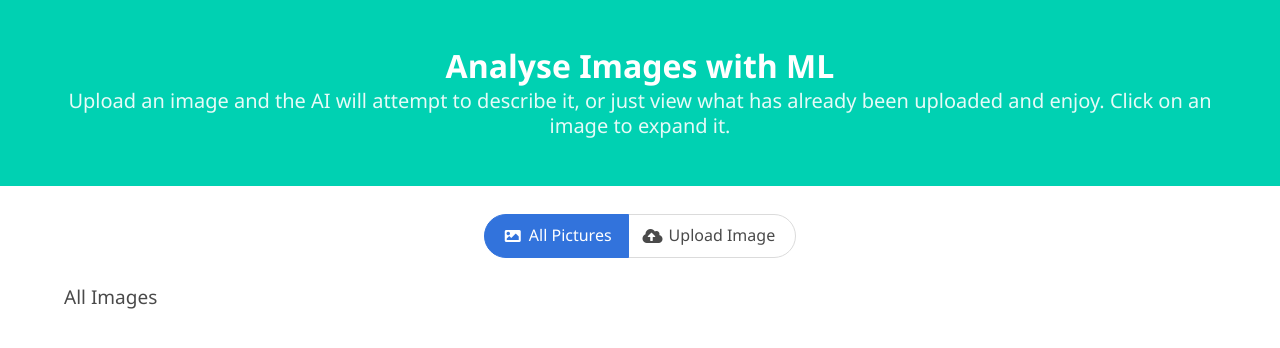
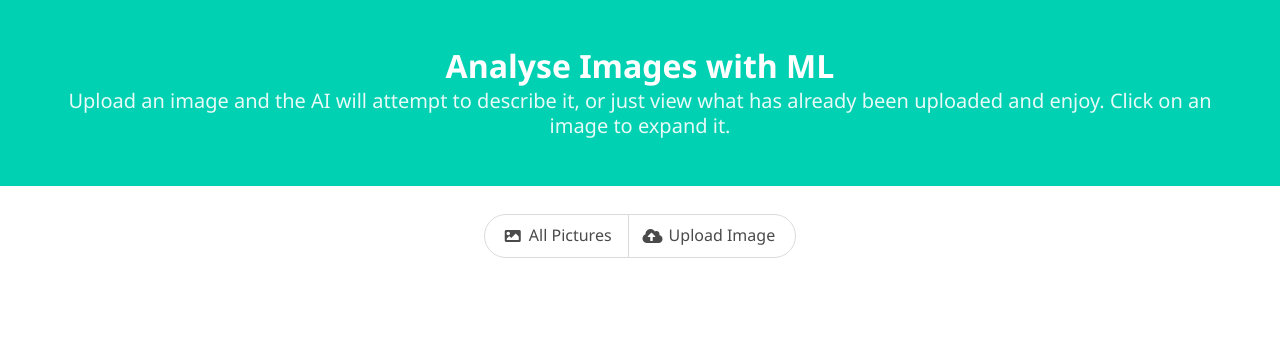
Before and after one commit to wechuli/intelligent-image-tagging, a React (Create React App) app in the folder client/: page / in a window 1280 px wide. Shown: the top 348 px of the page. Built offline with nearby package versions, Linux system fonts and the light colour scheme.

Commit message:
styling links

```diff
--- a/client/src/App.jsx
+++ b/client/src/App.jsx
@@ -12,10 +12,9 @@ const App = () => {
       <div className="container">
         <Tab />
         <Switch>
-          <Route exact path='/' component={Images}/>
-          <Route exact path='/upload' component={ImageUpload}/>
-
-          </Switch>
+          <Route exact path="/upload" component={ImageUpload} />
+          <Route exact path="/all" component={Images} />
+        </Switch>
       </div>
     </React.Fragment>
   );
--- a/client/src/components/layout/Tab.jsx
+++ b/client/src/components/layout/Tab.jsx
@@ -1,5 +1,5 @@
 import React from "react";
-import {Link} from 'react-router-dom'
+import {Link,NavLink} from 'react-router-dom'
 
 const Tab = () => {
   return (
@@ -7,21 +7,21 @@ const Tab = () => {
       <div className="column is-half ">
         <div className="tabs is-toogle is-toggle is-toggle-rounded is-centered">
           <ul>
-            <li className="is-active">
-              <Link to='/'>
+            <li >
+              <NavLink to='/all' activeClassName="has-background-info">
                 <span className="icon is-small">
                   <i className="fas fa-image" />
                 </span>
                 <span>All Pictures</span>
-              </Link>
+              </NavLink>
             </li>
             <li>
-              <Link to='/upload'>
+              <NavLink to='/upload' activeClassName="has-background-info">
                 <span className="icon is-small">
                   <i className="fas fa-cloud-upload-alt" />
                 </span>
                 <span>Upload Image</span>
-              </Link>
+              </NavLink>
             </li>
           </ul>
         </div>
```
